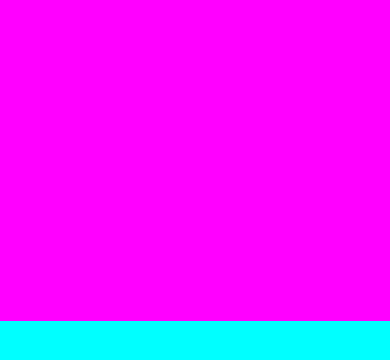
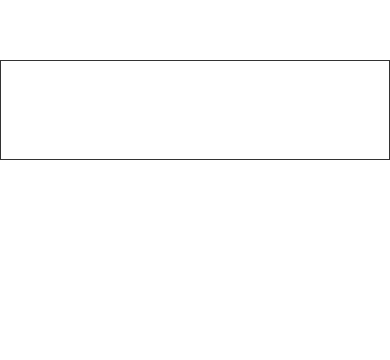
Before and after one commit to TianaJohnson/ughreactnative, a React Native app: screen / in a window 390 px wide. Shown: the part 312-672 px from the top of the page. Built offline with nearby package versions, Linux system fonts and the light colour scheme.

Commit message:
building on a componenet, Textinput

```diff
--- a/App.js
+++ b/App.js
@@ -1,14 +1,13 @@
 import { StatusBar } from 'expo-status-bar';
 import React from 'react';
-import { StyleSheet, Text, View } from 'react-native';
+import { StyleSheet, Text, View, TextInput } from 'react-native';
 
 import Hello from './Hello';
 
 export default function App() {
   return (
     <View style={styles.container}>
-      <View style={styles.view1}></View>
-      <View style={styles.view2}></View>
+      <TextInput style={styles.input}/>
     </View>
   );
 }
@@ -16,20 +15,15 @@
 const styles = StyleSheet.create({
   container: {
     flex: 1,
-    //flexDirection: 'row',
+    flexDirection: 'row',
     backgroundColor: '#fff',
     alignItems: 'center',
     justifyContent: 'center',
   },
-  view1: {
-    backgroundColor: '#ff00ff',
-    flex: 3,
+  input: {
+    height: 100,
     width: '100%',
-  },
-  view2: {
-    backgroundColor: '#00ffff',
-    flex: 1,
-    width: '100%',
-
+    borderColor: '#333',
+    borderWidth: 1,
   }
 });
```
